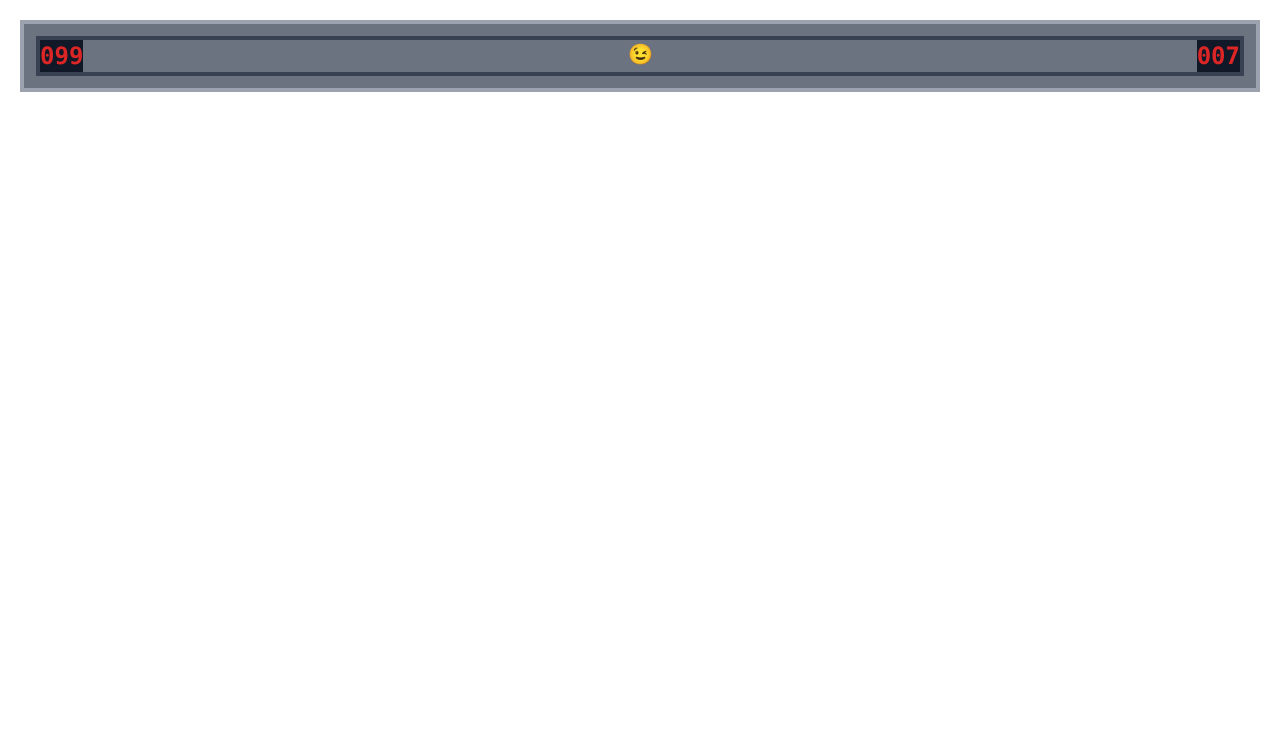
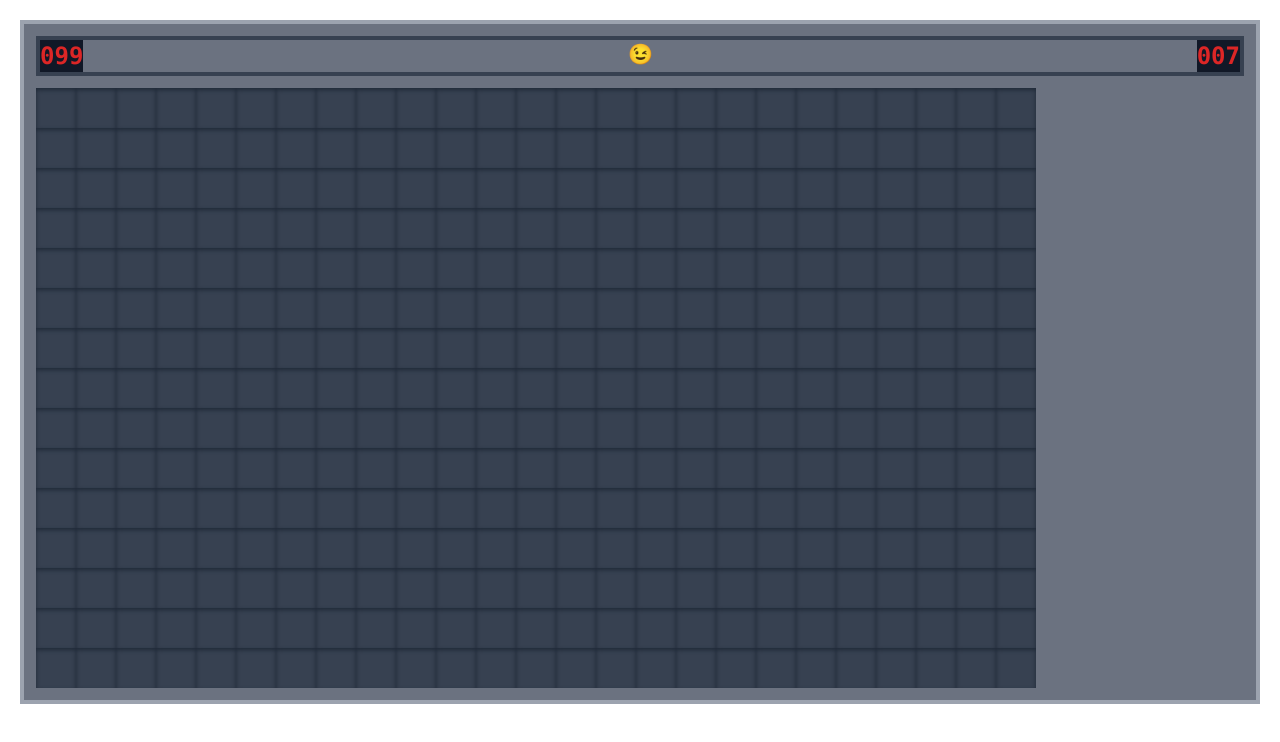
Before and after one commit to Blazmian/minesweeper, a React (Create React App) app: page / in a window 1280 px wide. Shown: the top 742 px of the page. Built offline with nearby package versions, Linux system fonts and the light colour scheme.

Commit message:
Added matrix and grid

```diff
--- a/src/App.js
+++ b/src/App.js
@@ -2,6 +2,7 @@ import { useState } from "react";
 import TextController from "./components/TextController";
 import Timer from "./components/Timer";
 import MinesRemaining from "./components/MinesRemaining";
+import Grid from "./components/Grid";
 
 const App = () => {
 
@@ -10,7 +11,7 @@ const App = () => {
   return (
     <div className="w-full h-screen bg-white dark:bg-gray-700 p-5">
       <div className="bg-gray-500 p-3 border-4 border-gray-400">
-        <div className="border-4 border-gray-700 flex justify-between">
+        <div className="border-4 border-gray-700 flex justify-between mb-3">
           <TextController>
             <MinesRemaining
               mines={mines}
@@ -26,9 +27,8 @@ const App = () => {
             />
           </TextController>
         </div>
+        <Grid cols={25} rows={15} mines={mines} />
       </div>
-
-      {/*<Grid cols={25} rows={15} />*/}
     </div>
   );
 }
--- a/src/components/Cell.jsx
+++ b/src/components/Cell.jsx
@@ -1,6 +1,6 @@
 const Cell = () => {
     return (
-        <div className="h-6 w-6 bg-gray-300 shadow-inner shadow-white hover:shadow-slate-400 transition-all duration-150 cursor-pointer">
+        <div className="h-10 w-10 bg-gray-700 shadow-inner shadow-gray-800 hover:shadow-gray-400 transition-all duration-150 cursor-pointer">
 
         </div>
     );
--- a/src/components/Grid.jsx
+++ b/src/components/Grid.jsx
@@ -1,15 +1,17 @@
-import React from "react";
+import Matrix from "../functions/Matrix";
 import Cell from "./Cell";
 
 const Grid = ({ cols, rows, mines }) => {
+    const matrix = Matrix(cols, rows);
+
     return (
-        <div className="flex">
-            {Array.from({ length: rows }).map((_, rowIndex) => (
-                <React.Fragment key={rowIndex}>
-                    {Array.from({ length: cols }).map((_, colIndex) => (
-                        <Cell key={`${rowIndex}-${colIndex}`} />
+        <div>
+            {matrix.map(row => (
+                <div className="flex">
+                    {row.map(col => (
+                        <Cell />
                     ))}
-                </React.Fragment>
+                </div>
             ))}
         </div>
     );
--- /dev/null
+++ b/src/functions/Matrix.js
@@ -0,0 +1,5 @@
+const Matrix = (cols, rows) => {
+    return Array.from({ length: rows }, () => Array.from({ length: cols }));
+}
+
+export default Matrix;
```
